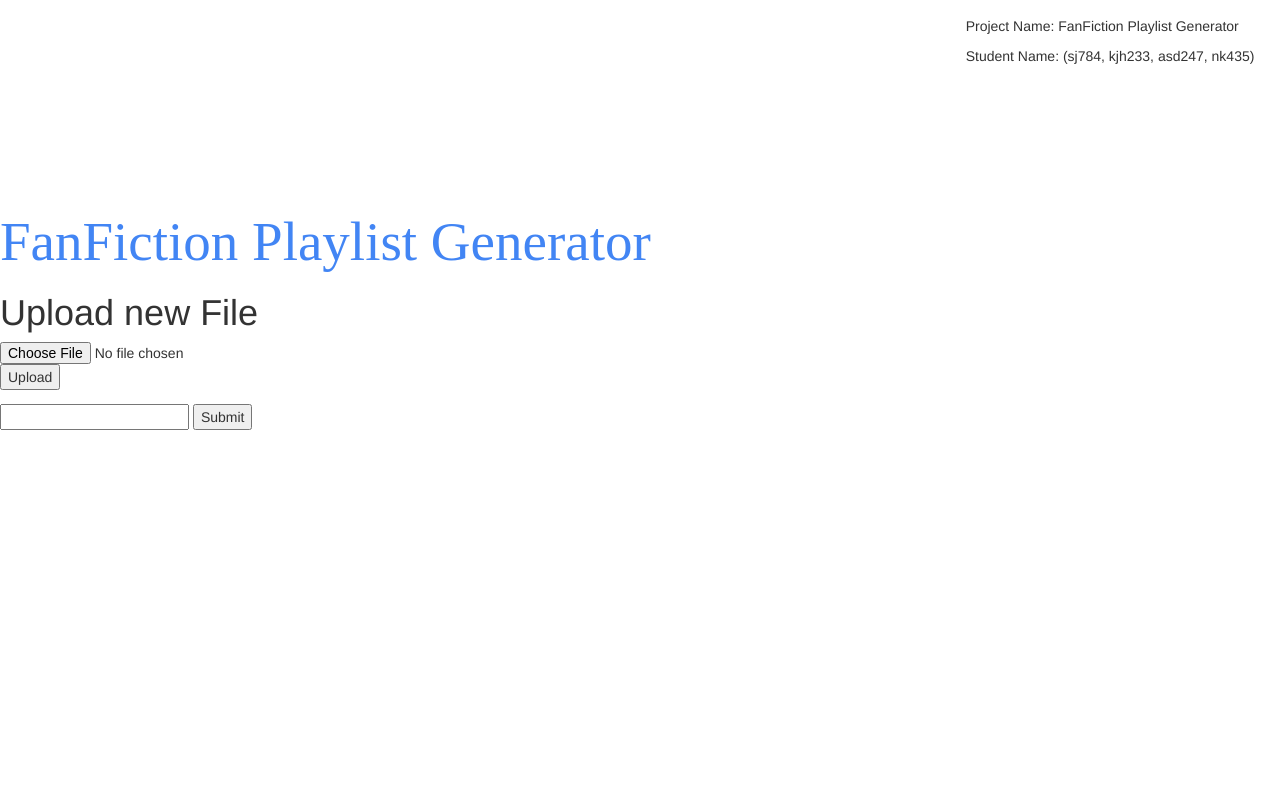
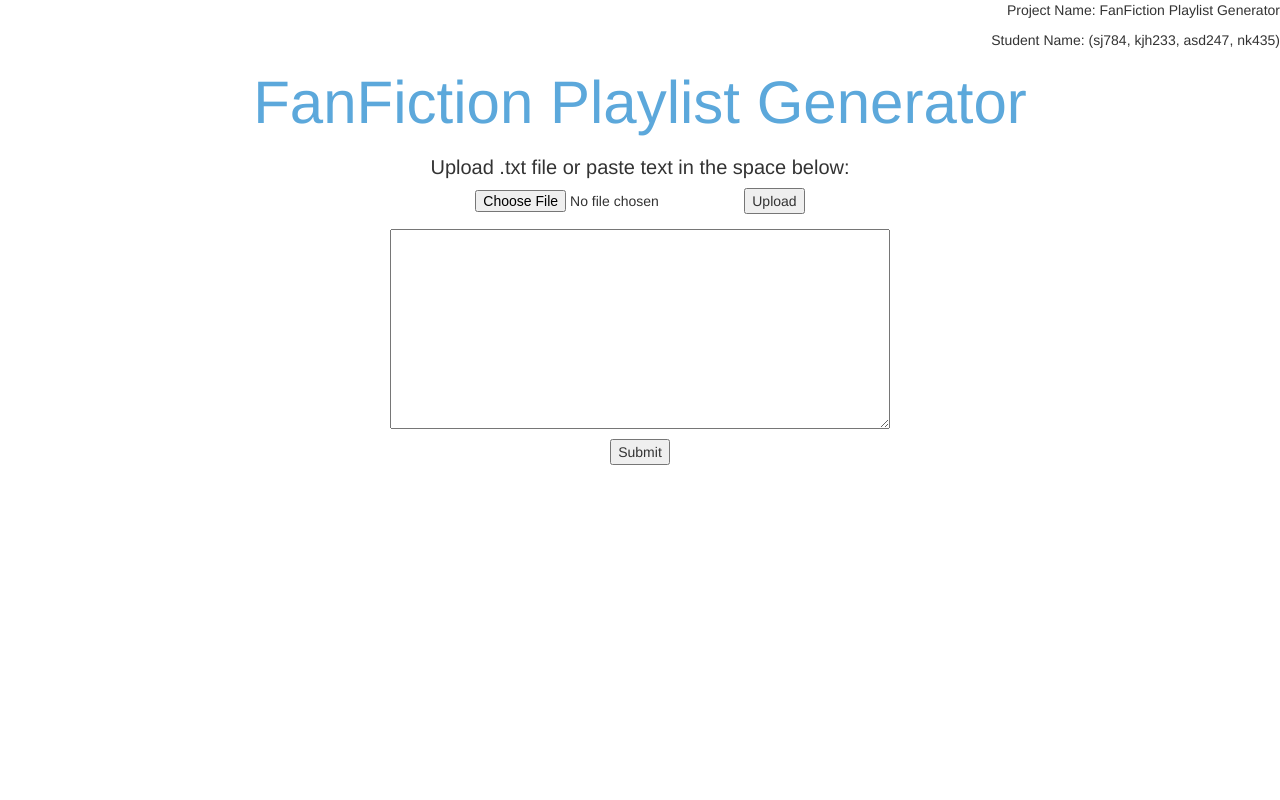
Before and after one commit to ArielJiang0520/fanfic-playlist, a Flask app: page / in a window 1280 px wide. Run offline with Flask 2, Linux system fonts and the light colour scheme; parts of the project's set-up code (start-up, migrations or seed data) failed here and were passed over; some libraries are stand-ins or nearby versions.

Commit message:
css format update

```diff
--- a/app/static/main.css
+++ b/app/static/main.css
@@ -1,38 +1,51 @@
 @media (min-width: 1200px) {
-.container {
-    max-width: 970px;
+
 }
-}
+
 @media (min-width:400px){
-.global-search {
-padding: 20px 0;
-text-align:center;
-}
-body {
-padding-top: 15%;
-padding-bottom: 15px;
-}
-.global-search {
-text-align:center;
-padding:10px;
-}
-.global-search .form-control {
-width:500px;
-}
-.global-search * {
-display:inline-block;
-margin-bottom:0;
-}
+
 }
 .topcorner{
-position:absolute;
-top:2%;
-right:2%;
+text-align: right;
 }
-.btn{
-background-color: #4285F4;
-border: none
+
+textarea.user-text{
+    width: 100%;
+    height: 200px;
+    max-width: 500px;
+    margin: 0 auto;
+    display: block;
 }
-.step-links a{
-color: #4285F4;
+
+.submit{
+    display: block;
+    margin: 0 auto;
+    margin-top: 10px;
 }
+
+h1{
+    font-size: 60px;
+    text-align: center;
+    color: #5ca8db ;
+}
+
+h2{
+    font-size: 20px;
+    text-align: center;
+}
+
+.user-file{
+    display: block;
+    margin: 0 auto;
+    width: 500px;
+    text-align: center;
+    margin-bottom: 15px;
+}
+
+.user-file input{
+    display: inline;
+}
+
+.output{
+    text-align: center;
+}
--- a/app/templates/search.html
+++ b/app/templates/search.html
@@ -8,10 +8,10 @@
             <p>Project Name: {{ name }}</p>
             <p>Student Name: ({{ netid }})</p>
         </div>
-        <h1 style="font-size: 55px; font-family:Futura; color: #4285F4">
+        <h1>
             FanFiction Playlist Generator
         </h1>
-        <!-- <form class="form-inline global-search">
+        <!-- <form class="form-inline -search">
 
 
             <br><br>
@@ -19,24 +19,26 @@
              <div class="form-group">
                 <input id="input" type="text" name="search" class="form-control" placeholder="Input Your Text Here">
             </div>
-            <button type="submit" class="btn btn-info"> Go! </button>
+            <button type="submit" class="
+            btn-info"> Go! </button>
         </form> -->
 
-        <title>Upload new File</title>
-     <h1>Upload new File</h1>
-     <form method=post enctype=multipart/form-data>
+    <title>Upload new File</title>
+     <h2>Upload .txt file or paste text in the space below:</h2>
+
+
+     <form class = 'user-file' method=post enctype=multipart/form-data>
        <input type=file name=file>
        <input type=submit value=Upload>
      </form>
 
 
     <form method=post>
-        <input name="text" type="textarea">
-        <input type="submit">
+        <textarea class = 'user-text' name="text" type="textarea"> </textarea>
+        <input class = 'submit' type="submit">
     </form>
 
-
-        <div>
+        <div class='output'>
         {% if data %}
             {% for d in data %}
                 <br>
```
